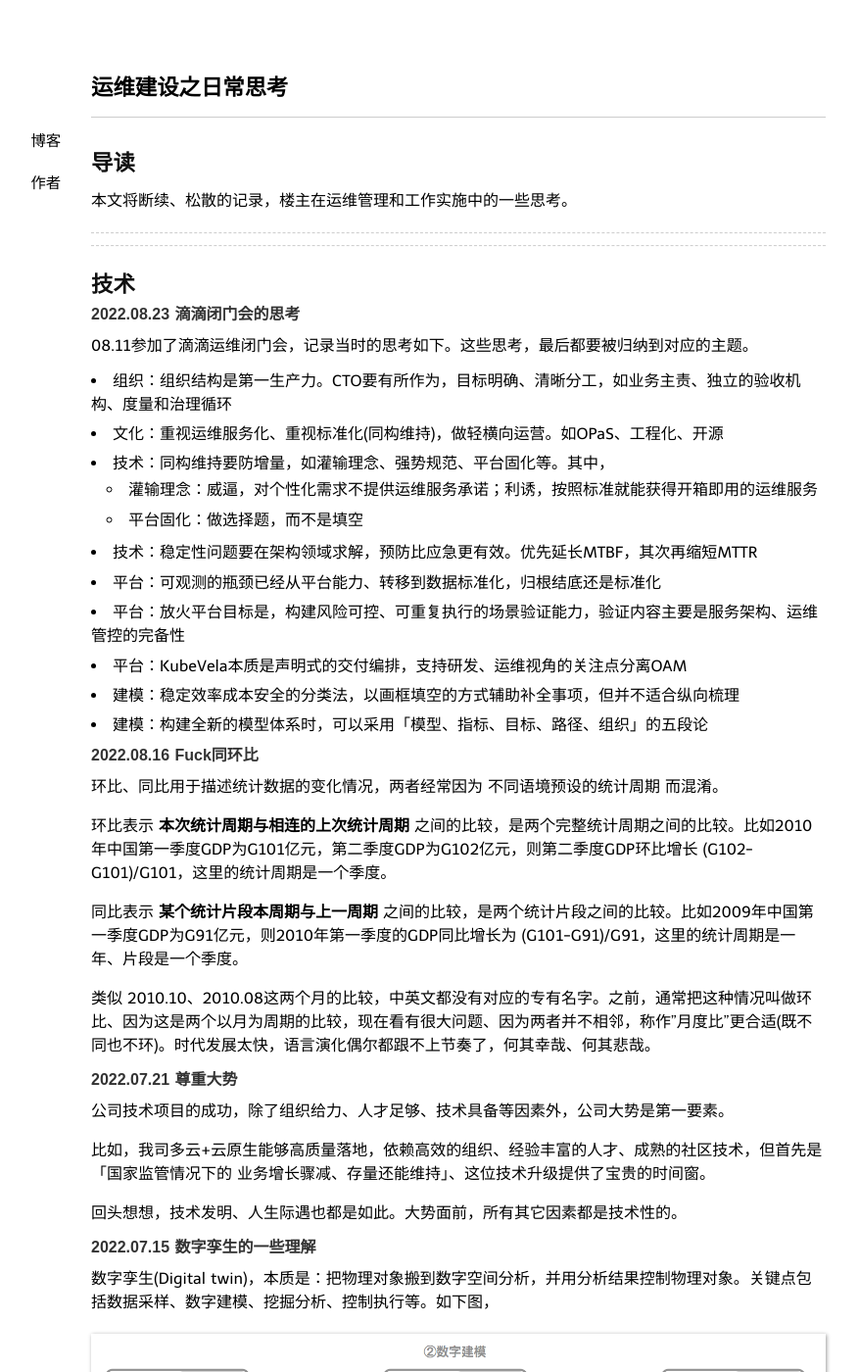
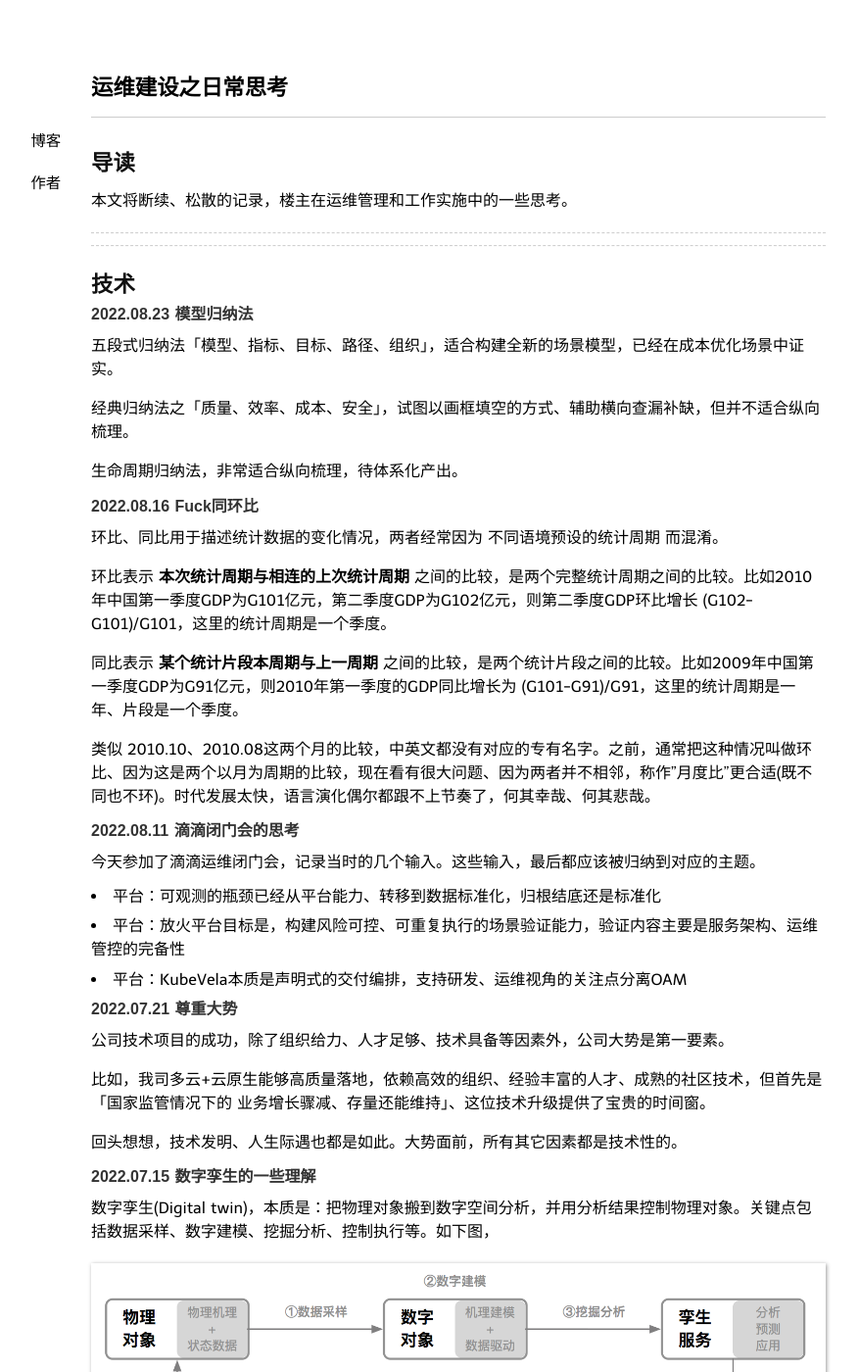
Before and after one commit to niean/niean.github.io, a Jekyll site: the page built from _posts/2020-03-15-op-tb.markdown, in a window 1280 px wide and 1400 px high. Shown: the whole window at 98% size, without its empty margins (172-1049 px from the left). Built offline with Jekyll 4.4.1, drawn with Linux system fonts in a browser that asks for light colours; comment, search, counter and statistics services are not loaded.

Commit message:
更新optb

```diff
--- a/_posts/2020-03-15-op-tb.markdown
+++ b/_posts/2020-03-15-op-tb.markdown
@@ -13,20 +13,12 @@ tags:
 ------------------------------------------------------------------------------------------------------------
 
 ## 技术
-#### 2022.08.23 滴滴闭门会的思考
-08.11参加了滴滴运维闭门会，记录当时的思考如下。这些思考，最后都要被归纳到对应的主题。
+#### 2022.08.23 模型归纳法
+五段式归纳法「模型、指标、目标、路径、组织」，适合构建全新的场景模型，已经在成本优化场景中证实。
 
-- 组织：组织结构是第一生产力。CTO要有所作为，目标明确、清晰分工，如业务主责、独立的验收机构、度量和治理循环
-- 文化：重视运维服务化、重视标准化(同构维持)，做轻横向运营。如OPaS、工程化、开源
-- 技术：同构维持要防增量，如灌输理念、强势规范、平台固化等。其中，
-    - 灌输理念：威逼，对个性化需求不提供运维服务承诺；利诱，按照标准就能获得开箱即用的运维服务
-    - 平台固化：做选择题，而不是填空
-- 技术：稳定性问题要在架构领域求解，预防比应急更有效。优先延长MTBF，其次再缩短MTTR
-- 平台：可观测的瓶颈已经从平台能力、转移到数据标准化，归根结底还是标准化
-- 平台：放火平台目标是，构建风险可控、可重复执行的场景验证能力，验证内容主要是服务架构、运维管控的完备性
-- 平台：KubeVela本质是声明式的交付编排，支持研发、运维视角的关注点分离OAM
-- 建模：稳定效率成本安全的分类法，以画框填空的方式辅助补全事项，但并不适合纵向梳理
-- 建模：构建全新的模型体系时，可以采用「模型、指标、目标、路径、组织」的五段论
+经典归纳法之「质量、效率、成本、安全」，试图以画框填空的方式、辅助横向查漏补缺，但并不适合纵向梳理。
+
+生命周期归纳法，非常适合纵向梳理，待体系化产出。
 
 
 #### 2022.08.16 Fuck同环比
@@ -37,6 +29,14 @@ tags:
 同比表示 **某个统计片段本周期与上一周期** 之间的比较，是两个统计片段之间的比较。比如2009年中国第一季度GDP为G91亿元，则2010年第一季度的GDP同比增长为 (G101-G91)/G91，这里的统计周期是一年、片段是一个季度。
 
 类似 2010.10、2010.08这两个月的比较，中英文都没有对应的专有名字。之前，通常把这种情况叫做环比、因为这是两个以月为周期的比较，现在看有很大问题、因为两者并不相邻，称作"月度比"更合适(既不同也不环)。时代发展太快，语言演化偶尔都跟不上节奏了，何其幸哉、何其悲哉。
+
+
+#### 2022.08.11 滴滴闭门会的思考
+今天参加了滴滴运维闭门会，记录当时的几个输入。这些输入，最后都应该被归纳到对应的主题。
+
+- 平台：可观测的瓶颈已经从平台能力、转移到数据标准化，归根结底还是标准化
+- 平台：放火平台目标是，构建风险可控、可重复执行的场景验证能力，验证内容主要是服务架构、运维管控的完备性
+- 平台：KubeVela本质是声明式的交付编排，支持研发、运维视角的关注点分离OAM
 
 
 #### 2022.07.21 尊重大势
```
Also changed, not shown: _posts/2022-01-27-ops-cn.markdown (+8 -6 lines).
